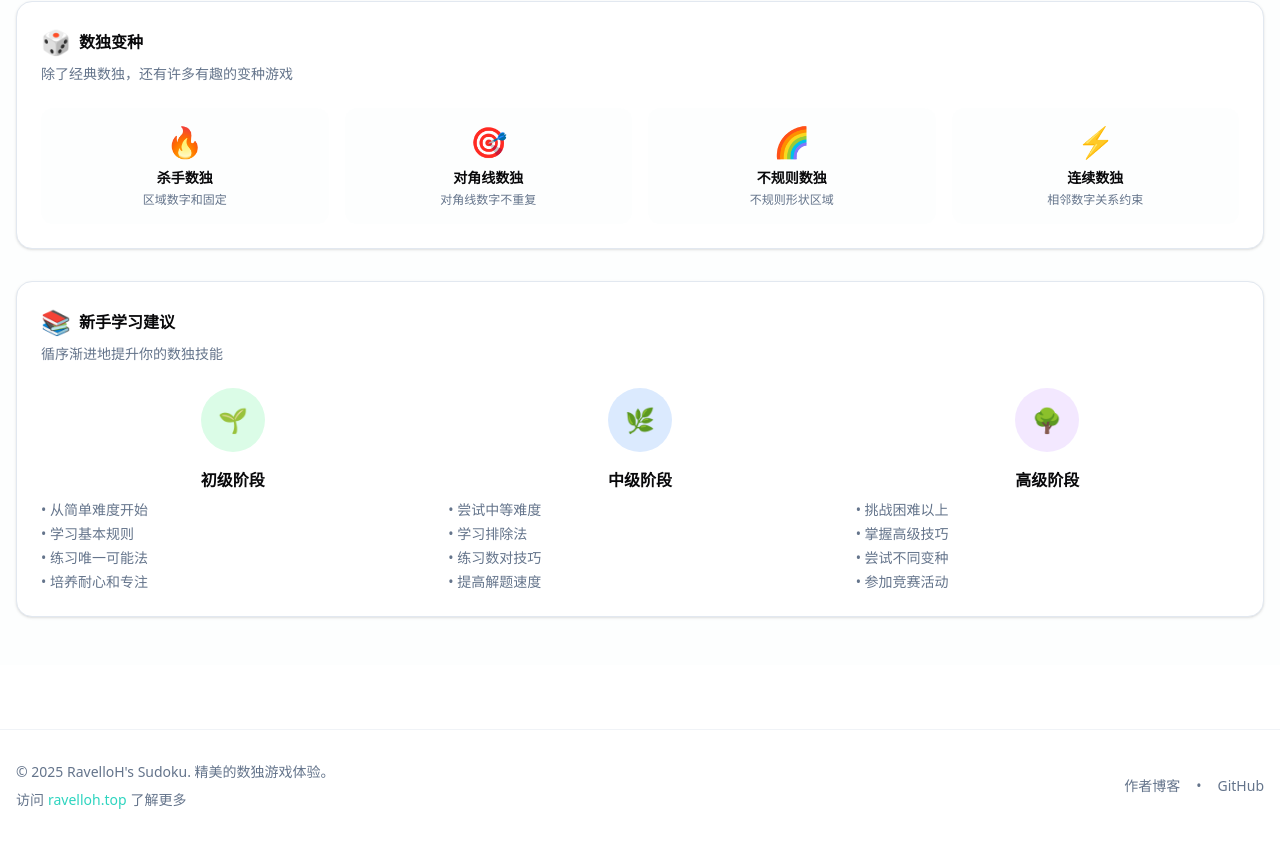
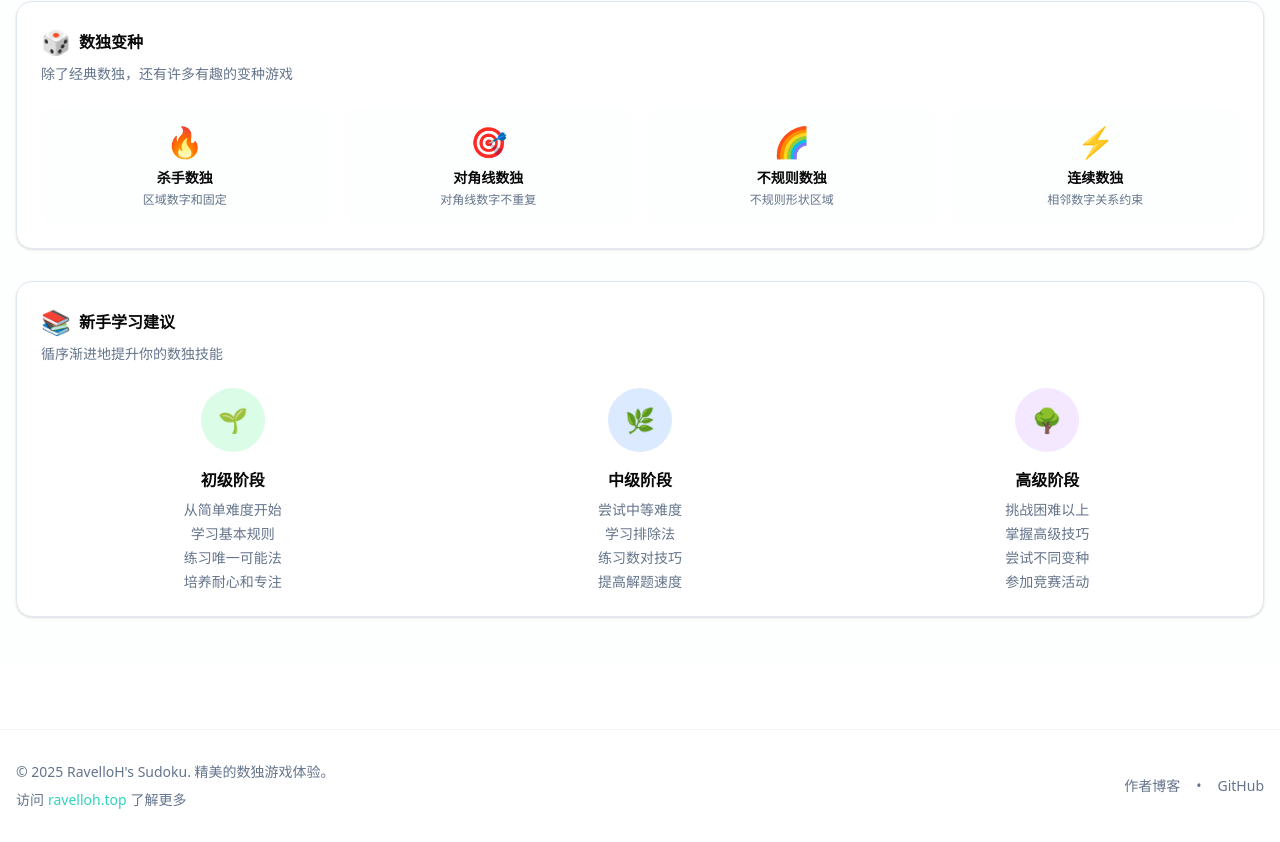
Before and after one commit to RavelloH/sudoku, a Next.js app: page / in a window 1280 px wide. Shown: the part 2482-3324 px from the top of the page. Built offline with nearby package versions, Linux system fonts and the light colour scheme.

Commit message:
Opti. 文档优化

```diff
--- a/src/components/sudoku-app.tsx
+++ b/src/components/sudoku-app.tsx
@@ -588,11 +588,11 @@ export function SudokuApp() {
                       <span className="text-2xl">🌱</span>
                     </div>
                     <h5 className="font-semibold mb-2">初级阶段</h5>
-                    <ul className="text-sm text-muted-foreground space-y-1 text-left">
-                      <li>• 从简单难度开始</li>
-                      <li>• 学习基本规则</li>
-                      <li>• 练习唯一可能法</li>
-                      <li>• 培养耐心和专注</li>
+                    <ul className="text-sm text-muted-foreground space-y-1 text-center">
+                      <li>从简单难度开始</li>
+                      <li>学习基本规则</li>
+                      <li>练习唯一可能法</li>
+                      <li>培养耐心和专注</li>
                     </ul>
                   </div>
                   <div className="text-center">
@@ -600,11 +600,11 @@ export function SudokuApp() {
                       <span className="text-2xl">🌿</span>
                     </div>
                     <h5 className="font-semibold mb-2">中级阶段</h5>
-                    <ul className="text-sm text-muted-foreground space-y-1 text-left">
-                      <li>• 尝试中等难度</li>
-                      <li>• 学习排除法</li>
-                      <li>• 练习数对技巧</li>
-                      <li>• 提高解题速度</li>
+                    <ul className="text-sm text-muted-foreground space-y-1 text-center">
+                      <li>尝试中等难度</li>
+                      <li>学习排除法</li>
+                      <li>练习数对技巧</li>
+                      <li>提高解题速度</li>
                     </ul>
                   </div>
                   <div className="text-center">
@@ -612,11 +612,11 @@ export function SudokuApp() {
                       <span className="text-2xl">🌳</span>
                     </div>
                     <h5 className="font-semibold mb-2">高级阶段</h5>
-                    <ul className="text-sm text-muted-foreground space-y-1 text-left">
-                      <li>• 挑战困难以上</li>
-                      <li>• 掌握高级技巧</li>
-                      <li>• 尝试不同变种</li>
-                      <li>• 参加竞赛活动</li>
+                    <ul className="text-sm text-muted-foreground space-y-1 text-center">
+                      <li>挑战困难以上</li>
+                      <li>掌握高级技巧</li>
+                      <li>尝试不同变种</li>
+                      <li>参加竞赛活动</li>
                     </ul>
                   </div>
                 </div>
```
Also changed, not shown: 1 other file (tests, documents, lock files or other folders).
